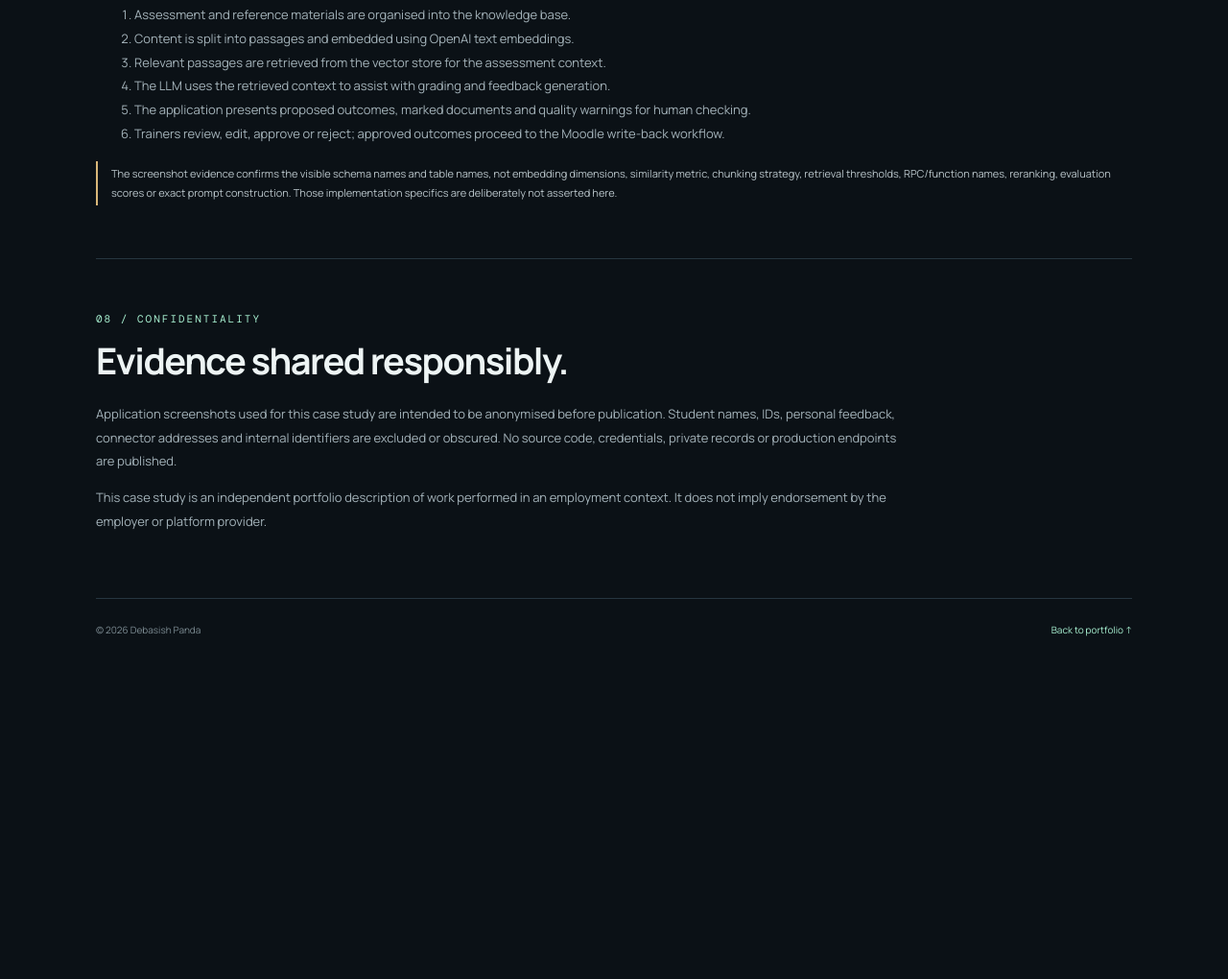
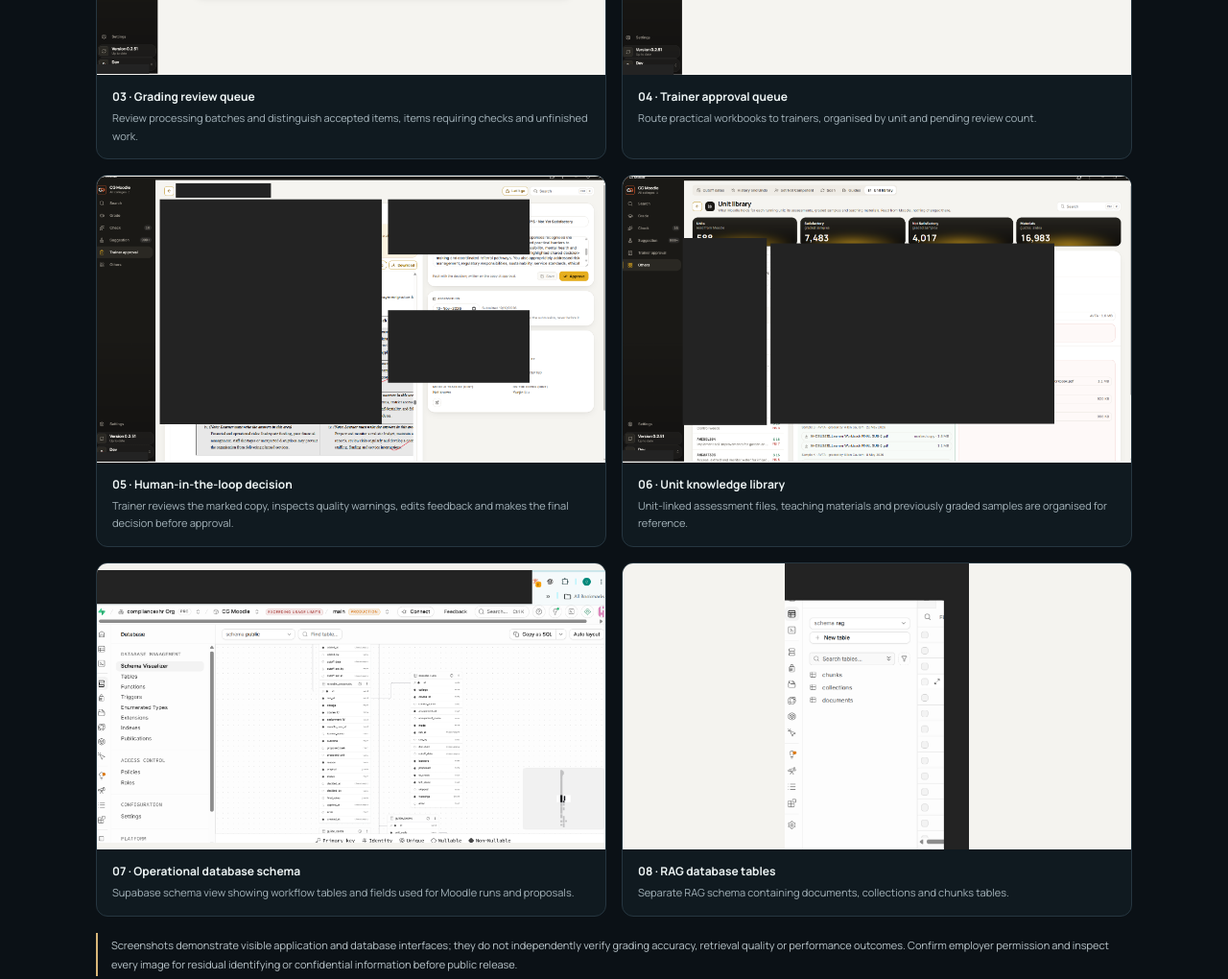
Before and after one commit to Debasishpanda-code/debasishpanda-code.github.io, a plain HTML site: page assessment-automation-case-study.html in a window 1280 px wide. Shown: the part 5098-6118 px from the top of the page at 96% size. Before the commit the page ends 5786 px from the top, so only its background shows below. Drawn offline with nearby package versions, Linux system fonts and the light colour scheme.

Commit message:
Add CG Moodle assessment evidence gallery

```diff
--- a/assessment-automation-case-study.html
+++ b/assessment-automation-case-study.html
@@ -19,7 +19,16 @@
 <section><div class="eyebrow">06 / YOUR CONTRIBUTION</div><h2>Product and implementation responsibilities.</h2><div class="role"><div><b>Workflow &amp; solution design</b><p>Mapped the assessment process, identified review gates and shaped the integration workflow.</p></div><div><b>AI &amp; retrieval integration</b><p>Worked with RAG knowledge retrieval, embeddings and LLM-assisted grading integration.</p></div><div><b>Application integration</b><p>Worked across the ChatGPT connector, Moodle-facing workflow and supporting application services.</p></div><div><b>Testing &amp; delivery</b><p>Directed AI-assisted implementation, configured integrations, tested workflows, troubleshot issues and supported deployment.</p></div></div><p class="copy">Development was AI-assisted, primarily using Claude Code, with occasional Codex and Google Antigravity. The work included architecture decisions, integration configuration, testing and troubleshooting; this page does not claim that every line of code was manually authored.</p></section>
 <section><div class="eyebrow">07 / OUTCOMES &amp; LIMITATIONS</div><h2>Operational scale, with transparent measurement.</h2><div class="grid"><article class="panel"><h3>Reported production throughput</h3><p>Approximately 5,000 assessments were processed in the first nine days after deployment, according to project reporting.</p></article><article class="panel"><h3>Reported knowledge corpus</h3><p>Approximately 650 qualification units, 16,000+ learning/reference materials, 7,000+ sample workbooks, 1,000+ guides and 400,000+ extracted passages.</p></article></div><div class="warning">These figures are user-reported project metrics, not independently audited. No verified grading-accuracy score, cost per assessment, total operating cost or controlled before/after time study is claimed here. Dashboard counts are dated snapshots and may change over time.</div></section>
 
-<section><div class="eyebrow">09 / VISUAL EVIDENCE</div><h2>Application evidence.</h2><p class="copy">The case study is supported by redacted interface and database screenshots reviewed during preparation. Public image assets will be added after employer permission and a complete privacy review.</p></section>
+<section><div class="eyebrow">09 / VISUAL EVIDENCE</div><h2>Application and infrastructure evidence.</h2><p class="copy">The screenshots below show the operational workflow from search and batch submission through AI review, trainer approval, knowledge-library management and the supporting Supabase data structures. Identifying information has been masked in the prepared portfolio assets.</p><div class="evidence-grid">
+<figure><img src="assets/assessment/01-search-workspace.png" alt="CG Moodle search workspace for students and qualification units" loading="lazy"><figcaption><b>01 · Search workspace</b><span>Search across student and unit records within the Moodle-connected application.</span></figcaption></figure>
+<figure><img src="assets/assessment/02-batch-grading-input.png" alt="Batch grading input screen for units and students" loading="lazy"><figcaption><b>02 · Batch grading input</b><span>Submit unit codes and student identifiers in batches to locate submitted assessments for grading.</span></figcaption></figure>
+<figure><img src="assets/assessment/03-ai-grading-review-queue.png" alt="AI grading batch review queue with accepted and pending checks" loading="lazy"><figcaption><b>03 · Grading review queue</b><span>Review processing batches and distinguish accepted items, items requiring checks and unfinished work.</span></figcaption></figure>
+<figure><img src="assets/assessment/04-trainer-approval-queue.png" alt="Trainer approval queue organised by qualification unit" loading="lazy"><figcaption><b>04 · Trainer approval queue</b><span>Route practical workbooks to trainers, organised by unit and pending review count.</span></figcaption></figure>
+<figure><img src="assets/assessment/05-human-in-the-loop-approval.png" alt="Trainer marked-copy review with decision, feedback and approval controls" loading="lazy"><figcaption><b>05 · Human-in-the-loop decision</b><span>Trainer reviews the marked copy, inspects quality warnings, edits feedback and makes the final decision before approval.</span></figcaption></figure>
+<figure><img src="assets/assessment/06-rag-unit-knowledge-library.png" alt="Unit knowledge library with learning materials and graded sample counts" loading="lazy"><figcaption><b>06 · Unit knowledge library</b><span>Unit-linked assessment files, teaching materials and previously graded samples are organised for reference.</span></figcaption></figure>
+<figure><img src="assets/assessment/07-supabase-operational-schema.png" alt="Supabase schema visualizer showing Moodle operational tables" loading="lazy"><figcaption><b>07 · Operational database schema</b><span>Supabase schema view showing workflow tables and fields used for Moodle runs and proposals.</span></figcaption></figure>
+<figure><img src="assets/assessment/08-rag-vector-database-tables.png" alt="Supabase RAG schema with chunks, collections and documents tables" loading="lazy"><figcaption><b>08 · RAG database tables</b><span>Separate RAG schema containing documents, collections and chunks tables.</span></figcaption></figure>
+</div><div class="warning">Screenshots demonstrate visible application and database interfaces; they do not independently verify grading accuracy, retrieval quality or performance outcomes. Confirm employer permission and inspect every image for residual identifying or confidential information before public release.</div></section>
 <section><div class="eyebrow">10 / TECHNICAL DEEP DIVE</div><h2>How the RAG layer fits the grading workflow.</h2>
 <div class="grid">
 <article class="panel"><h3>Knowledge organisation</h3><p>The Supabase table editor shows a dedicated <code>rag</code> schema containing <code>documents</code>, <code>collections</code> and <code>chunks</code>. This supports a document-to-passage knowledge organisation model. The precise table columns and relationships are intentionally not published.</p></article>
@@ -40,5 +49,5 @@
 .evidence-grid figcaption span{display:block;color:var(--muted);font-size:11px;line-height:1.7;margin-top:5px}
 @media(max-width:760px){.evidence-grid{grid-template-columns:1fr}}
 </style>
-<section><div class="eyebrow">08 / CONFIDENTIALITY</div><h2>Evidence shared responsibly.</h2><p class="copy">Application screenshots used for this case study are intended to be anonymised before publication. Student names, IDs, personal feedback, connector addresses and internal identifiers are excluded or obscured. No source code, credentials, private records or production endpoints are published.</p><p class="copy">This case study is an independent portfolio description of work performed in an employment context. It does not imply endorsement by the employer or platform provider.</p></section>
+<section><div class="eyebrow">08 / CONFIDENTIALITY</div><h2>Evidence shared responsibly.</h2><p class="copy">The portfolio image set has been prepared with masking of visible learner and internal identifiers where identified during preparation. Redaction reduces exposure but is not a guarantee that every sensitive detail has been removed. No source code, credentials, private records or production endpoints are intentionally published.</p><p class="copy">This case study is an independent portfolio description of work performed in an employment context. It does not imply endorsement by the employer or platform provider.</p></section>
 <div class="footer"><span>© <span id="year"></span> Debasish Panda</span><span><a href="index.html">Back to portfolio ↑</a></span></div></div><script>document.getElementById('year').textContent=new Date().getFullYear()</script></body></html>
```
